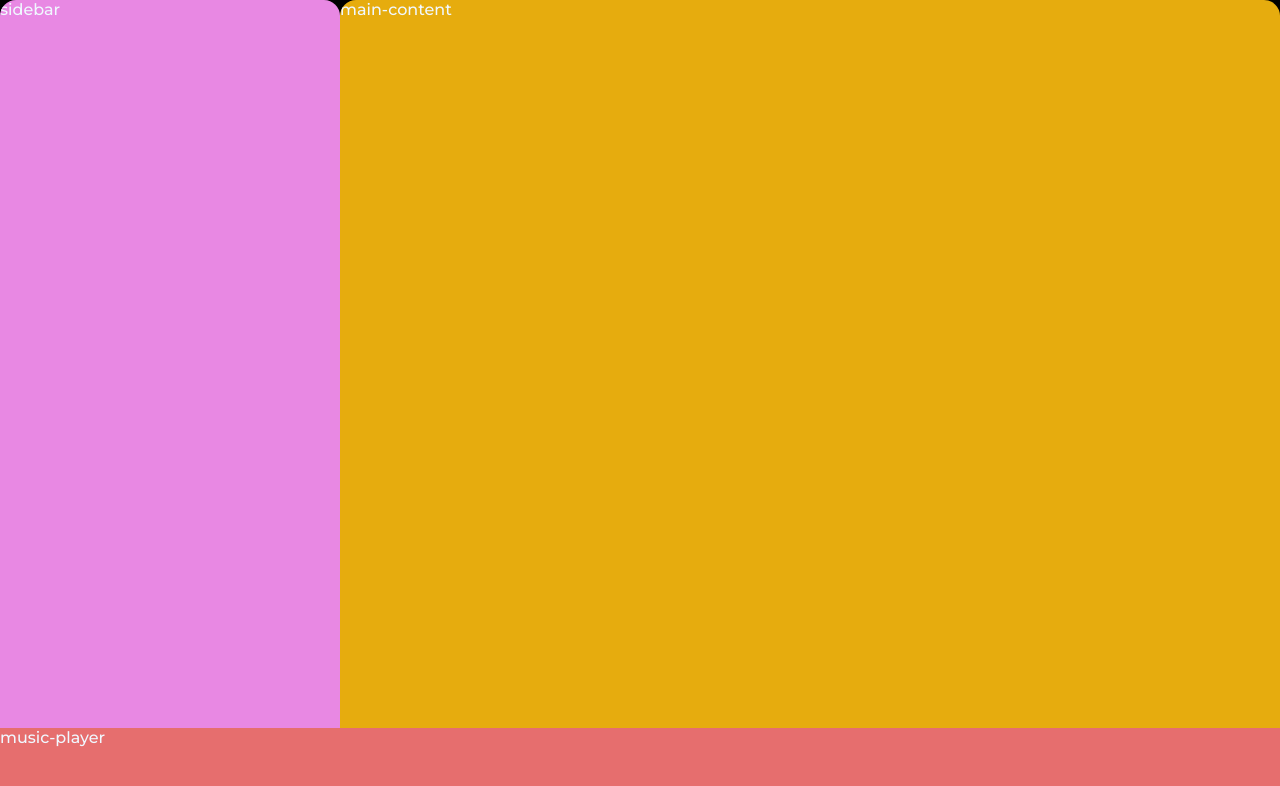
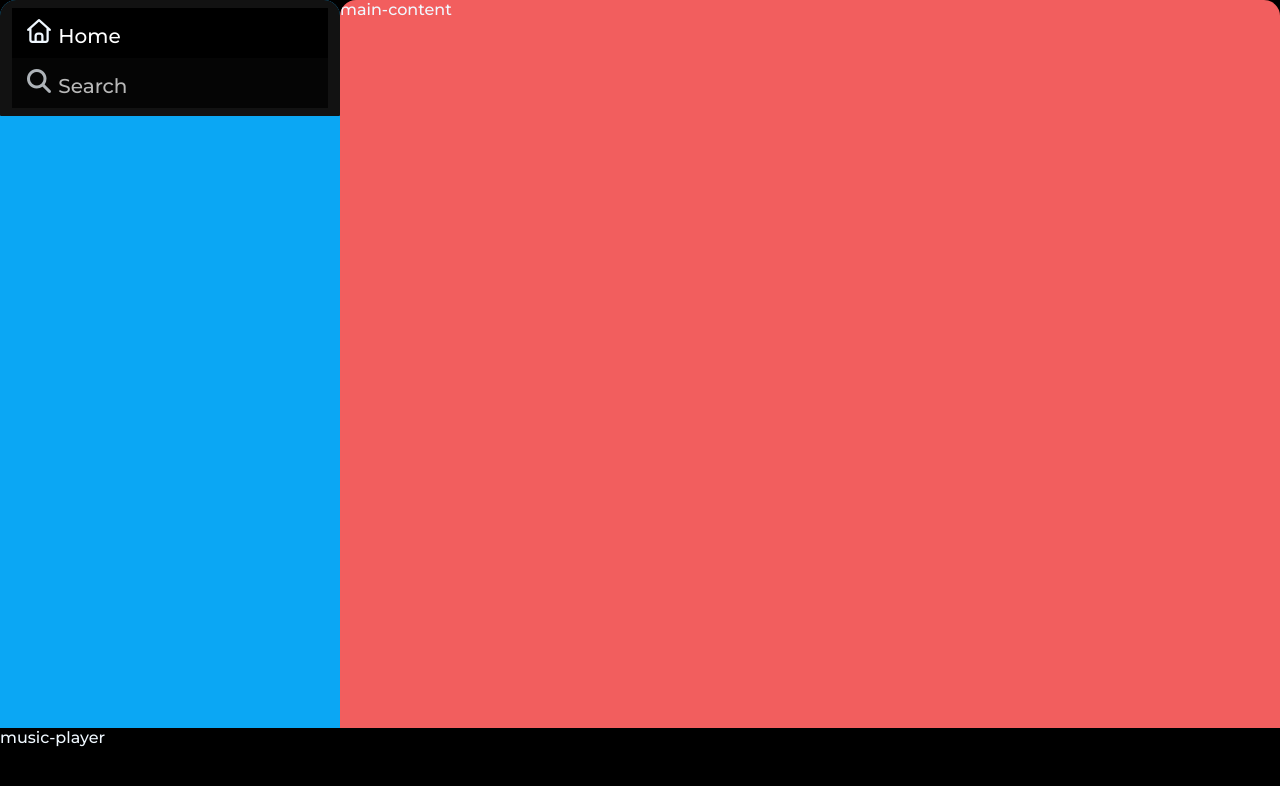
Before and after one commit to ANIKETPANDEY007/Spotify-Clone, a plain HTML site: page index.html in a window 1280 px wide. Drawn offline with Linux system fonts and the light colour scheme.

Commit message:
SideBar(Nav Option)
In this commit I have created the nav option in the sidebar

```diff
--- a/index.html
+++ b/index.html
@@ -10,10 +10,23 @@
 <link rel="preconnect" href="https://fonts.gstatic.com" crossorigin>
 <link href="https://fonts.googleapis.com/css2?family=Montserrat:ital,wght@0,100..900;1,100..900&display=swap" rel="stylesheet">
 <link rel="stylesheet" href="style.css">
+
 </head>
 <body>
     <div class="main">
-         <div class="sidebar">sidebar</div>
+         <div class="sidebar">
+            <div class="navbar">
+                <div class="nav-option" style="opacity: 1;">
+                    <i class="fa-regular fa-house"></i>
+                    <a href="#" >Home</a>
+                </div>
+                <div class="nav-option">
+                    <i class="fa-solid fa-magnifying-glass"></i>
+                    <a href="#">Search</a>
+                </div>
+            </div>
+            <div class="library"></div>
+         </div>
          <div class="main-content">main-content</div>
          <div class="music-player">music-player</div>
     </div>
--- a/style.css
+++ b/style.css
@@ -10,25 +10,53 @@
 .main{
     display: flex;
     height: 100vh;
+    color :aliceblue ;
 }
 
 .sidebar{
-    background-color: #e888e3;
+    background-color: #0ba7f4;
     width: 340px;
     border-radius: 1rem;
 }
 
 .main-content{
-    background-color: #e6ac0e ;
+    background-color: #f25e5e ;
     flex: 1;
     border-radius: 1rem;
     overflow: auto;
 }
 
 .music-player{
-     background-color: #e66e6e ;
+     background-color: #000 ;
      position: fixed;
      width: 100%;
      bottom: 0px;
      height: 72px;
 }
+a{
+    text-decoration: none;
+    color: white;
+}
+.navbar{
+    background-color: #121212;
+    border-radius: 1px;
+    display: flex;
+    flex-direction:column;
+    height: 100px;
+    justify-content: center;
+    padding: 0.5rem 0.75rem;
+}
+.nav-option{
+    line-height: 2.5rem;
+    opacity: 0.7;
+    padding: 0.5rem 0.75rem;
+}
+.nav-option:hover{
+   opacity: 1;
+}
+.nav-option i{
+    font-size: 1.5rem;
+}
+.nav-option a{
+    font-size: 1.25rem;
+}
```
